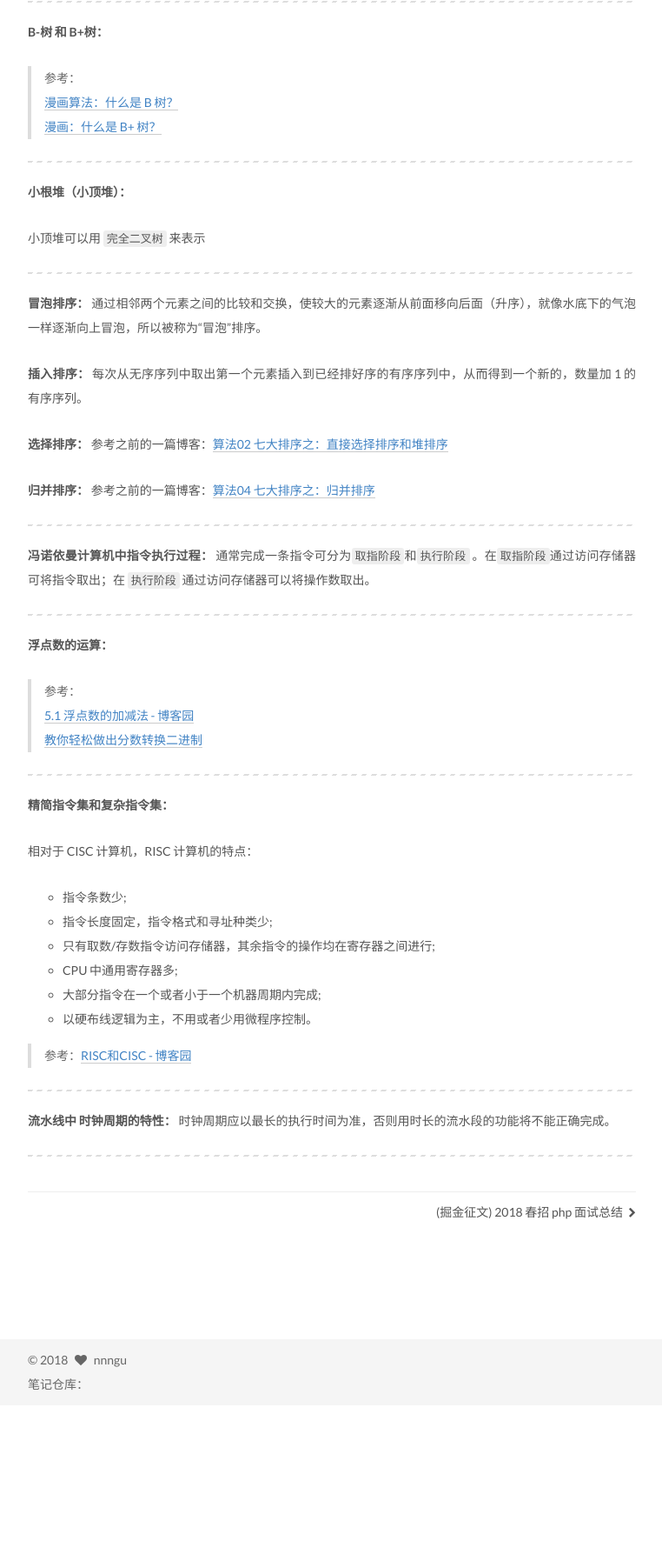
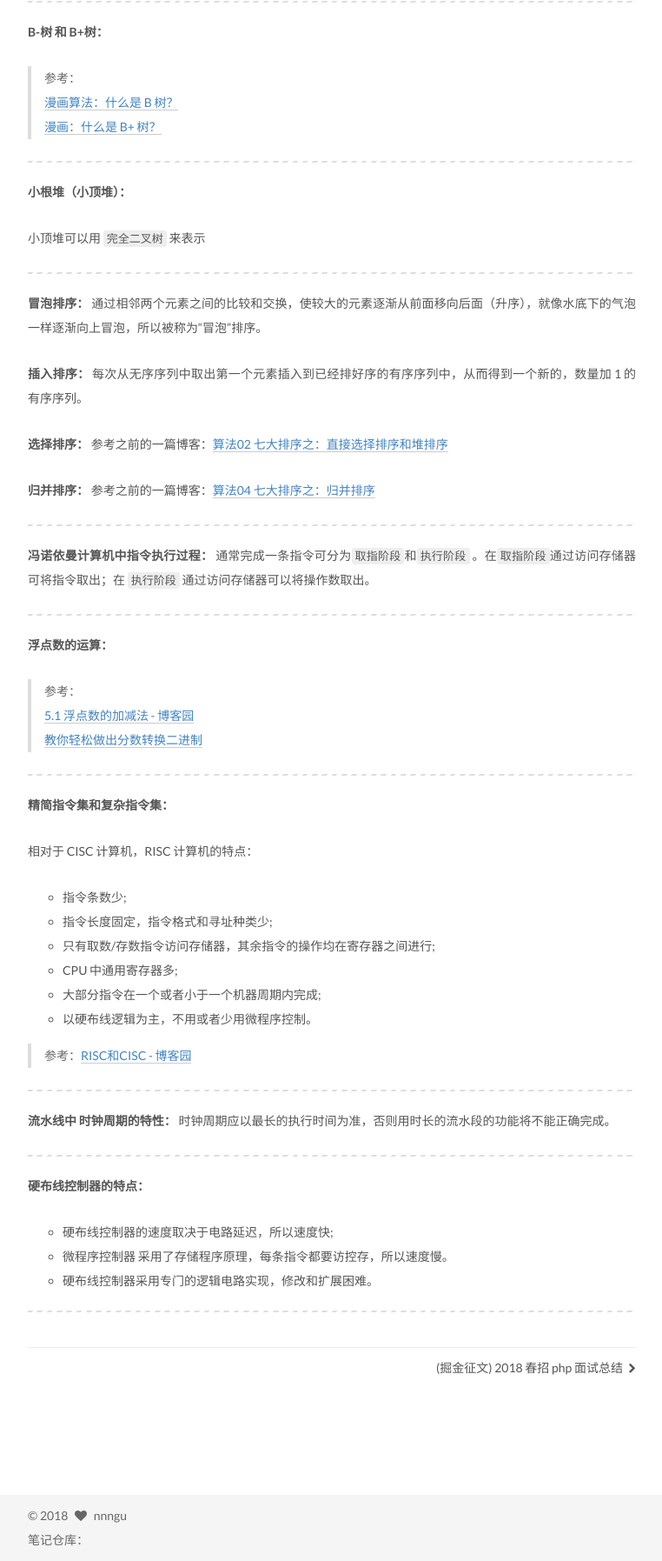
Before and after one commit to nnngu/LearningNotes, a Jekyll site: the page built from _posts/2018-06-15-考研 408 计算机笔记.md, in a window 1280 px wide, cut to the strip 1458-3253 px from the top of the page. Shown: the whole strip at 87% size, without its empty margins (258-1020 px from the left). Built offline with Jekyll 4.4.1, drawn with Linux system fonts in a browser that asks for light colours; before the commit the page ends 3074 px from its top, so only the background shows below that; grey boxes are pictures that could not be loaded.

Commit message:
修改文件: _posts/2018-06-15-考研 408 计算机笔记.md

```diff
--- a/_posts/2018-06-15-考研 408 计算机笔记.md
+++ b/_posts/2018-06-15-考研 408 计算机笔记.md
@@ -80,6 +80,13 @@ description: 考研 408 计算机笔记
 
 ---
 
+**硬布线控制器的特点：**
+- 硬布线控制器的速度取决于电路延迟，所以速度快;
+- 微程序控制器 采用了存储程序原理，每条指令都要访控存，所以速度慢。
+- 硬布线控制器采用专门的逻辑电路实现，修改和扩展困难。
+
+---
+
 
 
 
```
